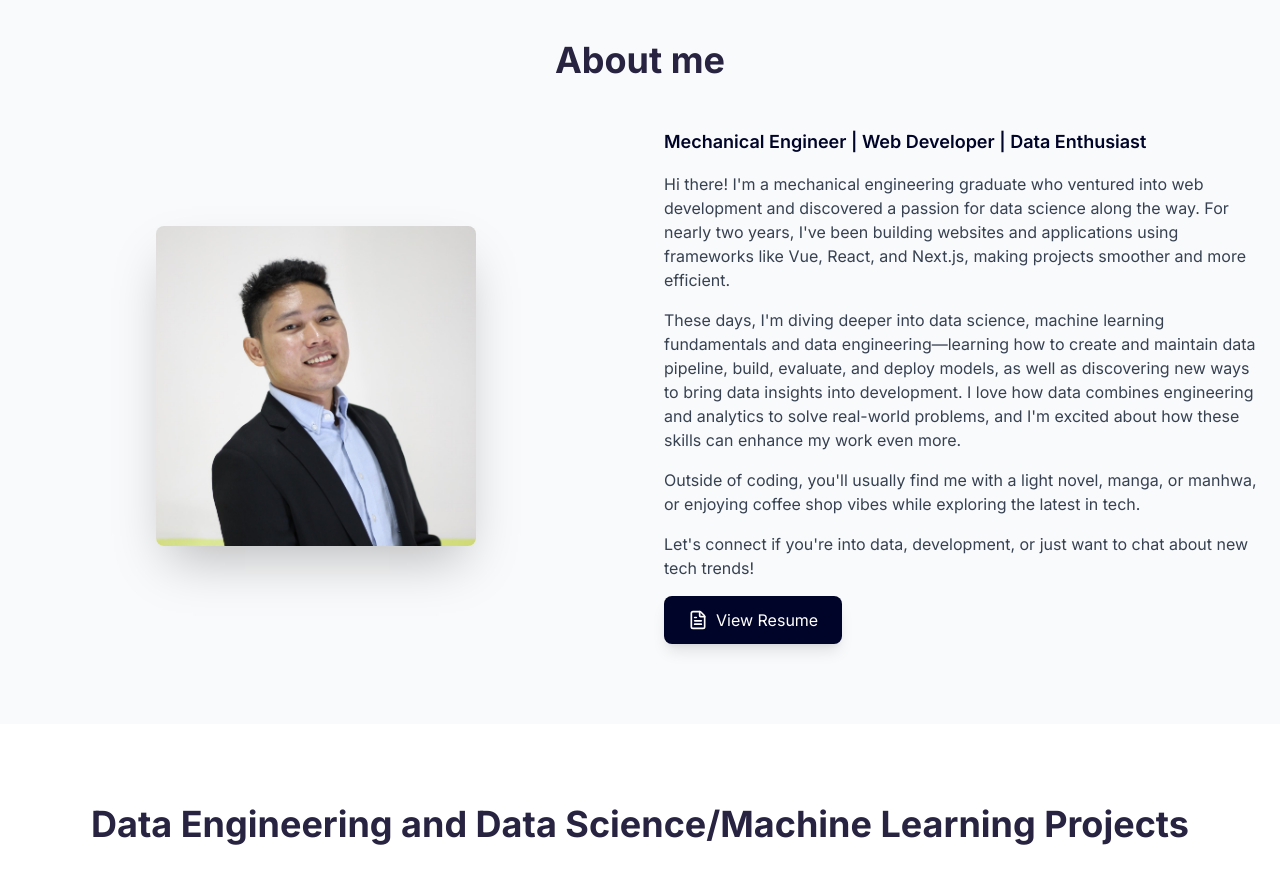
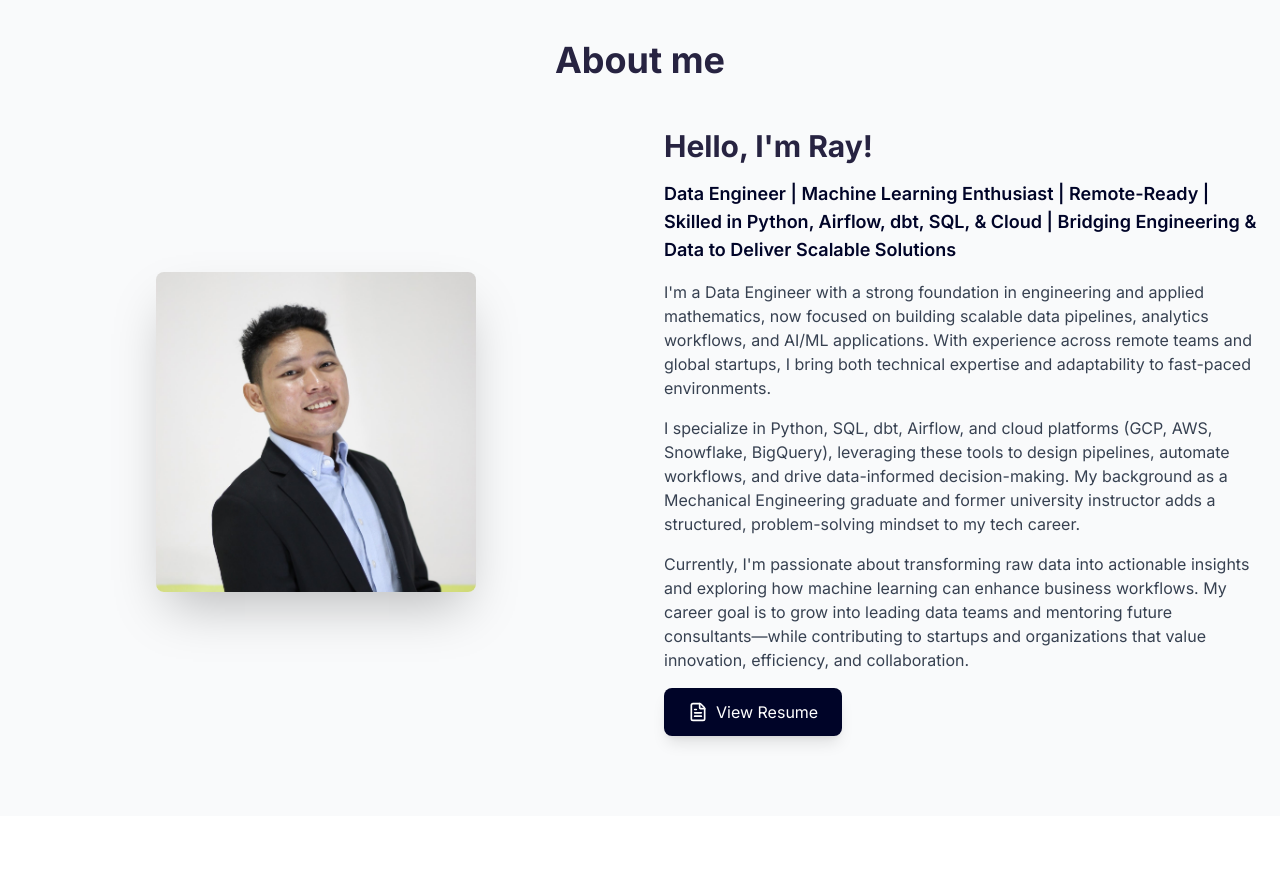
Before and after one commit to cancinoray/portfolio-website, a Next.js app: page / in a window 1280 px wide. Shown: the part 840-1735 px from the top of the page. Built offline with nearby package versions, Linux system fonts and the light colour scheme.

Commit message:
modified the about me section

```diff
--- a/components/About.tsx
+++ b/components/About.tsx
@@ -43,32 +43,20 @@ export default function About() {
             variants={fadeInLeft}
             className="space-y-4"
           >
-            <p className="text-lg font-semibold text-primary dark:text-primary-light">
-              Mechanical Engineer | Web Developer | Data Enthusiast
+            <h1 className="text-2xl md:text-3xl font-bold mb-4 text-dark dark:text-white">
+              Hello, I&apos;m Ray!
+            </h1>
+            <p className="text-lg font-semibold text-primary dark:text-primary-light mb-6">
+              Data Engineer | Machine Learning Enthusiast | Remote-Ready | Skilled in Python, Airflow, dbt, SQL, & Cloud | Bridging Engineering & Data to Deliver Scalable Solutions
             </p>
             <p className="text-gray-700 dark:text-gray-300">
-              Hi there! I&apos;m a mechanical engineering graduate who ventured into
-              web development and discovered a passion for data science along the way.
-              For nearly two years, I&apos;ve been building websites and applications
-              using frameworks like Vue, React, and Next.js, making projects smoother
-              and more efficient.
+              I&apos;m a Data Engineer with a strong foundation in engineering and applied mathematics, now focused on building scalable data pipelines, analytics workflows, and AI/ML applications. With experience across remote teams and global startups, I bring both technical expertise and adaptability to fast-paced environments.
             </p>
             <p className="text-gray-700 dark:text-gray-300">
-              These days, I&apos;m diving deeper into data science, machine learning
-              fundamentals and data engineering—learning how to create and maintain
-              data pipeline, build, evaluate, and deploy models, as well as discovering
-              new ways to bring data insights into development. I love how data combines
-              engineering and analytics to solve real-world problems, and I&apos;m
-              excited about how these skills can enhance my work even more.
+              I specialize in Python, SQL, dbt, Airflow, and cloud platforms (GCP, AWS, Snowflake, BigQuery), leveraging these tools to design pipelines, automate workflows, and drive data-informed decision-making. My background as a Mechanical Engineering graduate and former university instructor adds a structured, problem-solving mindset to my tech career.
             </p>
             <p className="text-gray-700 dark:text-gray-300">
-              Outside of coding, you&apos;ll usually find me with a light novel, manga,
-              or manhwa, or enjoying coffee shop vibes while exploring the latest in
-              tech.
-            </p>
-            <p className="text-gray-700 dark:text-gray-300">
-              Let&apos;s connect if you&apos;re into data, development, or just want to
-              chat about new tech trends!
+              Currently, I&apos;m passionate about transforming raw data into actionable insights and exploring how machine learning can enhance business workflows. My career goal is to grow into leading data teams and mentoring future consultants—while contributing to startups and organizations that value innovation, efficiency, and collaboration.
             </p>
             <div className="mt-6">
               <a
```
